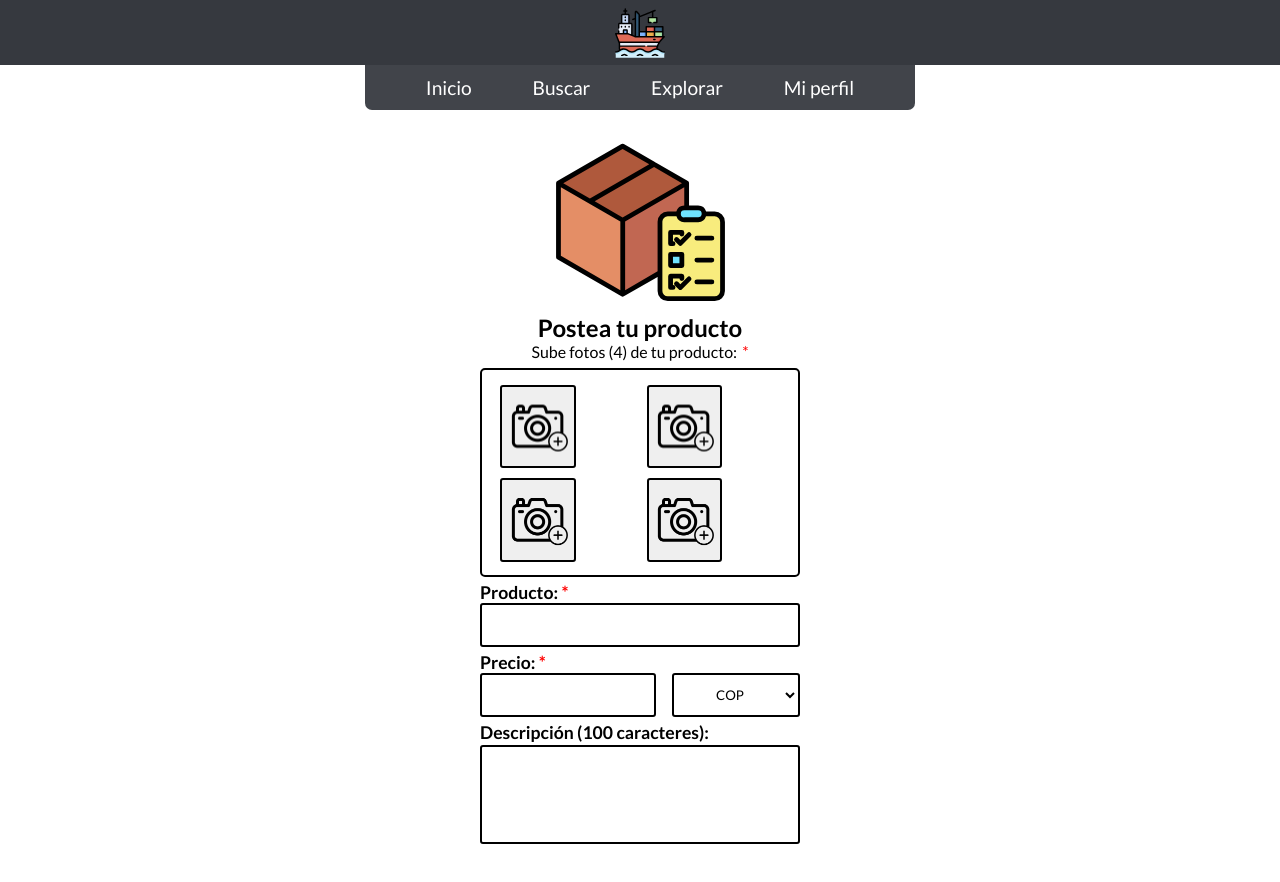
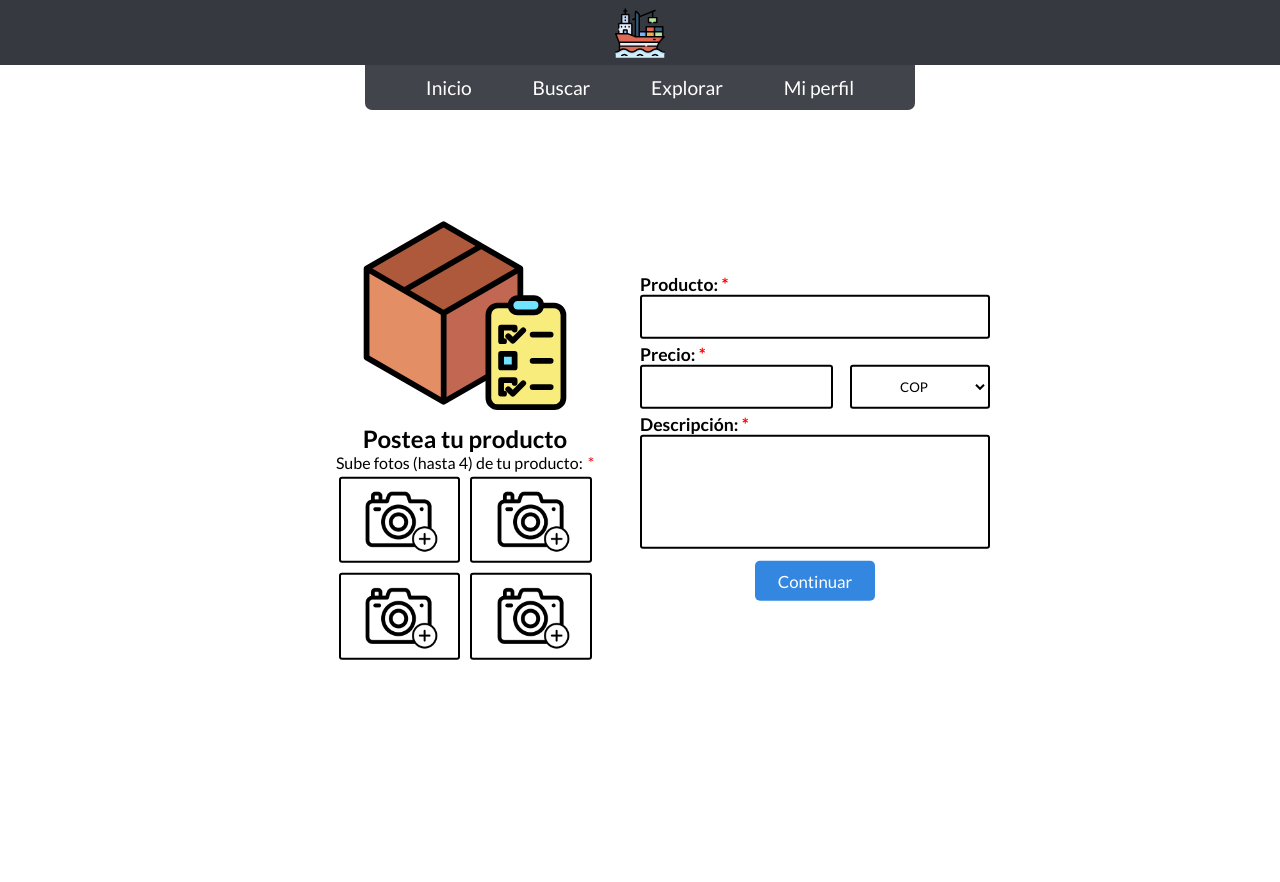
Before and after one commit to gianllopez/Volga, a React (Create React App) app: page /1/products/new in a window 1280 px wide. Shown: the top 882 px of the page. After the commit the page ends 800 px from the top, so only its background shows below. Built offline with nearby package versions, Linux system fonts and the light colour scheme; sample sign-in values are in the browser's storage.

Commit message:
PostProduct: UI ready.

```diff
--- a/src/pages/PostProduct.js
+++ b/src/pages/PostProduct.js
@@ -1,100 +1,46 @@
 import React, { Component } from 'react';
-import { ImageUploaderButton, Input, PriceInput } from './components/';
+import { ButtonLoader, DescriptionInput, ImageUploaderButton, Input, PriceInput } from './components/';
 import uploadicon from '../assets/PostProduct/upload-icon.svg';
 import prodboxicon from '../assets/PostProduct/product-box.svg';
 import './styles/PostProduct.css';
 
 class PostProduct extends Component {
 
-   state = {
-      data: {
-         pricetype: 'COP'
-      }
-   };
-
-   imageLoaderHandler = event => {
-      const index = event.target.parentElement.id[4];
-      let file = event.target.files[0];
-      const reader = new FileReader();
-      reader.onload = () => {
-         this.setState({
-            data: {
-               ...this.state.data,
-               loadedImages: {
-                  ...this.state.data.loadedImages,
-                  [index]: reader.result
-               }
-            }
-         });
-      };
-      if (file) {
-         reader.readAsDataURL(file);
-         event.target.value = '';
-      };
-   };
-
-   removeUploadedImage = event => {
-      event.stopPropagation();
-      const rmid = parseInt(event.target.parentElement.id[4]);
-      let state = this.state;
-      delete state.data.loadedImages[rmid];
-      this.setState(state, () => {
-         document.querySelector(`#btn-${rmid} button img`).src = uploadicon;
-      });
-   };
-
    render() {
       return (
-         <form id="post-product">
-            <figure>
-               <img src={prodboxicon} alt="product-box-icon"/>
-            </figure>
-            <h2>Postea tu producto</h2>
-            <div id="post-product-form">
+         <form id="post-product-page">
+            <div id="ppp-header">
+               <figure>
+                  <img src={prodboxicon} alt="product-box-icon" />
+               </figure>
+               <h2>Postea tu producto</h2>
+            </div>
+            <div id="ppp-photo-uploader">
                <span>
-                  Sube fotos (4) de tu producto: <p>*</p>
+                  Sube fotos (hasta 4) de tu producto: <p>*</p>
                </span>
-               <div id="product-image-uploader">
-                  <ImageUploaderButton
-                     index="1"
-                     imageLoader={this.imageLoaderHandler}
-                     removeHandler={this.removeUploadedImage}
-                     images={this.state.data.loadedImages}
-                  />
-                  <ImageUploaderButton
-                     index="2"
-                     imageLoader={this.imageLoaderHandler}
-                     removeHandler={this.removeUploadedImage}
-                     images={this.state.data.loadedImages}
-                  />
-                  <ImageUploaderButton
-                     index="3"
-                     imageLoader={this.imageLoaderHandler}
-                     removeHandler={this.removeUploadedImage}
-                     images={this.state.data.loadedImages}
-                  />
-                  <ImageUploaderButton
-                     index="4"
-                     imageLoader={this.imageLoaderHandler}
-                     removeHandler={this.removeUploadedImage}
-                     images={this.state.data.loadedImages}
-                  />
+               <div>
+                  <ImageUploaderButton />
+                  <ImageUploaderButton />
+                  <ImageUploaderButton />
+                  <ImageUploaderButton />
                </div>
+            </div>
+            <div id="ppp-product-info">
                <Input
                   label="Producto"
                   name="product"
-                  onChange={this.changeHandler}
                />
                <PriceInput
                   label="Precio"
                   name="price"
                   type="number"
-                  onChange={this.changeHandler}
                />
-               <div id="product-description">
-                  <label htmlFor="description">Descripción (100 caracteres):</label>
-                  <textarea name="description" maxLength="100" onChange={this.changeHandler}/>
-               </div>
+               <DescriptionInput
+                  label="Descripción"
+                  name="description"
+               />
+               <ButtonLoader isloading={false} />
             </div>
          </form>
       );
--- /dev/null
+++ b/src/pages/components/PostProduct/DescriptionInput.js
@@ -0,0 +1,17 @@
+import React from 'react';
+import { Input } from '..';
+import './styles/DescriptionInput.css';
+
+function DescriptionInput(props) {
+   return (
+      <Input {...props}>
+         <textarea
+            id="ppp-description"
+            name="description"
+            maxLength="100"
+         />
+      </Input>
+   );
+};
+
+export default DescriptionInput;
--- a/src/pages/components/PostProduct/ImageUploaderButton.js
+++ b/src/pages/components/PostProduct/ImageUploaderButton.js
@@ -1,52 +1,24 @@
-import React,{ Component } from 'react';
+import React, { Component } from 'react';
 import uploadicon from '../../../assets/PostProduct/upload-icon.svg';
 import closeicon from '../../../assets/PostProduct/close-img.svg';
 import './styles/ImageUploaderButton.css';
 
 class ImgUploaderButton extends Component {
 
-   state = {
-      loaded: false
-   };
-
-   trigger = () => {
-      const querystr = `#btn-${this.props.index} > input[type="file"]`;
-      document.querySelector(querystr).click();
-   }
-
    render() {
       return (
-         <div className="imguploader" id={`btn-${this.props.index}`} onClick={this.trigger}>
+         <div className="imguploader">
             <button type="button">
-               <img src={uploadicon} alt="upload-icon"/>
+               <img src={uploadicon} alt="upload-icon" />
             </button>
             <input
                type="file"
                accept=".png, .jpg, .jpeg"
-               onChange={this.props.imageLoader}
                hidden
             />
-            {this.state.loaded && (
-               <img src={closeicon} onClick={this.props.removeHandler} alt="close-i"/>
-            )}
+            {/* <img src={closeicon} alt="close-i" /> */}
          </div>
       );
-   };
-
-   componentDidUpdate() {
-      let images = this.props.images || {};
-      const btnimg = document.querySelector(`#btn-${this.props.index} > button > img`);
-      const image = images[parseInt(this.props.index)];
-      if (image) {
-         btnimg.src = image;
-         if (!this.state.loaded) {
-            this.setState({ loaded: true });
-         };
-      } else {
-         if (this.state.loaded) {
-            this.setState({ loaded: false });
-         };
-      };
    };
 
 };
--- /dev/null
+++ b/src/pages/components/PostProduct/styles/DescriptionInput.css
@@ -0,0 +1,9 @@
+textarea#ppp-description {
+   outline: none;
+   border: 2px solid;
+   border-radius: 3px;
+   height: 100px;
+   padding: 5px;
+   font-size: 1.1em;
+   resize: none;
+}
--- a/src/pages/components/PostProduct/styles/ImageUploaderButton.css
+++ b/src/pages/components/PostProduct/styles/ImageUploaderButton.css
@@ -12,11 +12,13 @@
    display: flex;
    align-items: center;
    justify-content: center;
+   background: none;
+   outline: none;
 }
 
 .imguploader img:first-child {
    height: 90%;
-   width: 90%;
+   width: 70%;
 }
 
 .imguploader > img {
--- a/src/pages/components/index.js
+++ b/src/pages/components/index.js
@@ -17,6 +17,7 @@ export { default as ShopProduct } from './Home/ShopProduct';
 export { default as FavButton } from './common/FavButton';
 export { default as ImageUploaderButton } from './PostProduct/ImageUploaderButton';
 export { default as PriceInput } from './PostProduct/PriceInput';
+export { default as DescriptionInput } from './PostProduct/DescriptionInput';
 export { default as RatingSelector } from './NewOpinion/RatingSelector';
 export { default as CommentInput } from './NewOpinion/CommentInput';
 export { default as ContactLink } from './ShopContact/ContactLink';
--- a/src/pages/styles/PostProduct.css
+++ b/src/pages/styles/PostProduct.css
@@ -1,71 +1,78 @@
-#post-product {
-   padding-top: calc(75px + 15px);
-   margin-bottom: 5vh;
+#post-product-page {
+   padding-top: 75px;
    display: flex;
    flex-direction: column;
    align-items: center;
 }
 
-#post-product figure {
-   width: 175px;
+#ppp-header {
+   max-width: 350px;
 }
 
-#post-product figure img {
+#ppp-header, #ppp-photo-uploader {
+   display: flex;
+   flex-direction: column;
+   align-items: center;
+}
+
+#ppp-header figure {
+   width: 60%;
+}
+
+#ppp-header figure img {
    width: 100%;
 }
 
-#post-product-form {
-   width: 85vw;
-   max-width: 320px;
-   display: inherit;
-   flex-direction: column;
-}
-
-#post-product-form .input-wrapper,
-#post-product-form #product-description {
-   margin-top: 5px;
-}
-
-#product-description label {
-   font-size: 1.1em;
-   font-weight: bold;
-}
-
-#product-description textarea {
-   resize: none;
-   width: calc(100% - 14px);
-   border: 2px solid black;
-   border-radius: 3px;
-   height: 85px;
-   outline: none;
-   font-size: 1.05em;
-   padding: 5px;
-   margin-top: 2px;
-}
-
-#post-product-form > span {
+#ppp-photo-uploader span {
    display: flex;
    justify-content: center;
 }
 
-#post-product-form > span p {
-   margin-left: 5px;
+#ppp-photo-uploader span p {
    color: red;
+   padding-left: 5px;
 }
 
-#product-image-uploader {
-   height: 185px;
-   border: 2px solid black;
-   margin-top: 7px;
+#ppp-photo-uploader div {
    display: flex;
-   justify-content: space-evenly;
-   border-radius: 5px;
+   justify-content: center;
    flex-wrap: wrap;
-   padding: 10px;
+   max-width: 270px;
 }
 
-@media screen and (min-width:768px) {
-   #post-product {
-      padding-top: 135px;
+#ppp-product-info {
+   width: 90vw;
+   max-width: 350px;
+}
+
+#ppp-product-info > .input-wrapper,
+#ppp-product-info #price-input {
+   margin-bottom: 5px;
+}
+
+#post-product-page .btnloader-wrapper {
+   margin-top: 7px;
+}
+
+@media (min-width: 768px) {
+   #post-product-page {
+      display: grid;
+      justify-content: center;
+      grid-template-columns: max-content max-content;
+      position: absolute;
+      top: 50%;
+      left: 50%;
+      transform: translate(-50%, -50%);
+   }
+   #ppp-photo-uploader {
+      grid-column: 1;
+   }
+   #ppp-product-info {
+      grid-column: 2;
+      grid-row: 1/3;
+      display: inherit;
+   }
+   #post-product-page .btnloader-wrapper {
+      margin: 7px auto 0 auto;
    }
 }
```
